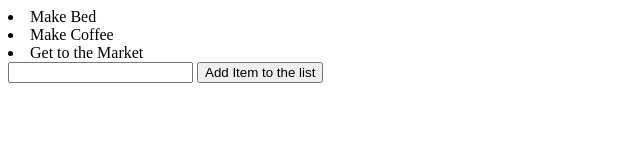
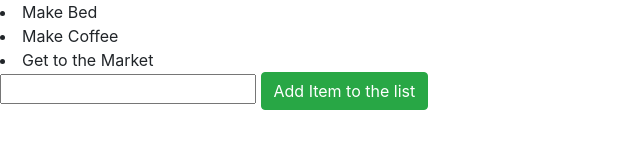
Before and after one commit to snapecode/Jsnewb, a plain HTML site: page angular/index.html in a window 1280 px wide. Shown: the whole page, without its empty margins (0-640 px from the left). Drawn offline with nearby package versions, Linux system fonts and the light colour scheme.

Commit message:
Update index.html

```diff
--- a/angular/index.html
+++ b/angular/index.html
@@ -2,6 +2,13 @@
 <html>
 <head>
 <script src="https://ajax.googleapis.com/ajax/libs/angularjs/1.6.4/angular.min.js"></script>
+	<!-- Required meta tags -->
+    <meta charset="utf-8">
+    <meta name="viewport" content="width=device-width, initial-scale=1, shrink-to-fit=no">
+
+    <!-- Bootstrap CSS -->
+    <link rel="stylesheet" href="https://maxcdn.bootstrapcdn.com/bootstrap/4.0.0-beta/css/bootstrap.min.css"
+	  integrity="sha384-/Y6pD6FV/Vv2HJnA6t+vslU6fwYXjCFtcEpHbNJ0lyAFsXTsjBbfaDjzALeQsN6M" crossorigin="anonymous">
 </head>
 
 <body ng-app="ToDoList">
@@ -13,7 +20,7 @@
 			<li>{{ item }}</li>
 		</div>
 			<input ng-model="addToDo">
-			<button ng-click="addItem()">Add Item to the list</button>
+			<button ng-click="addItem()" type="button" class="btn btn-success">Add Item to the list</button>
 		</input>
 
 	</div>
```
